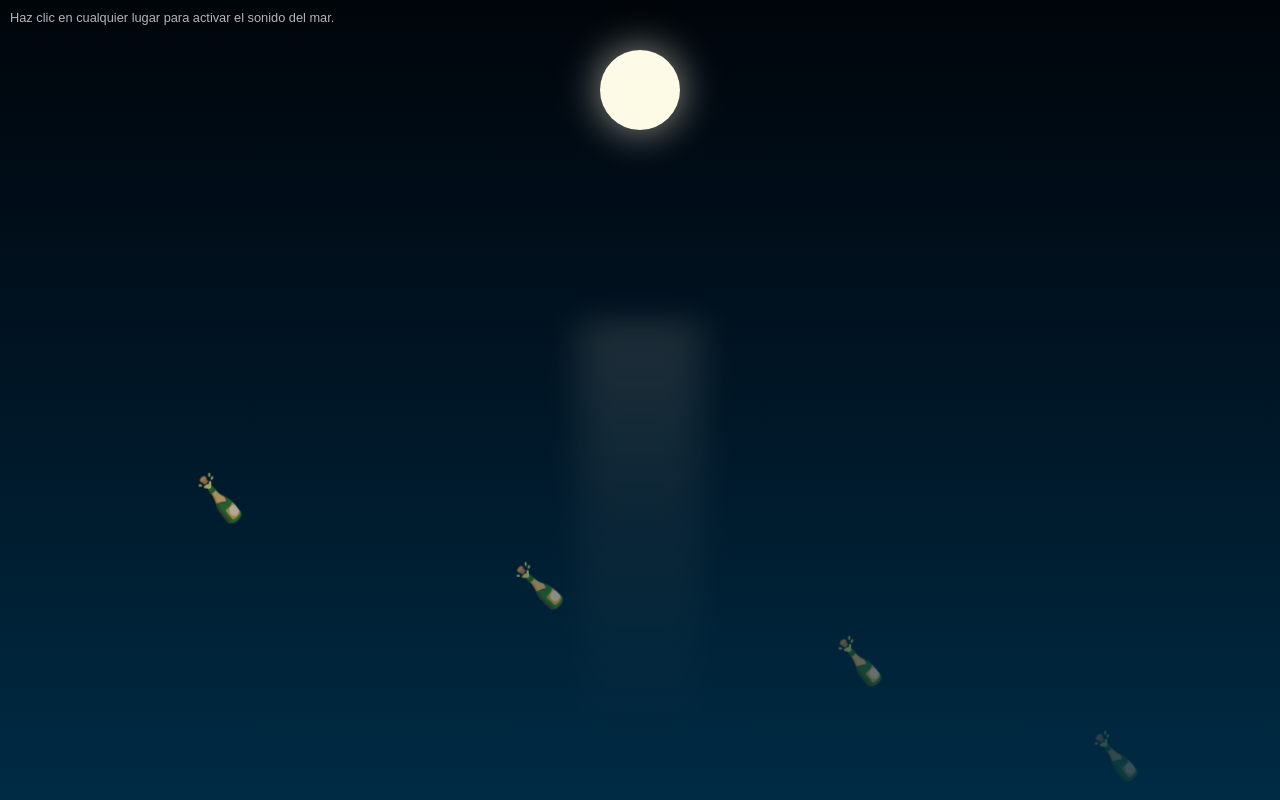
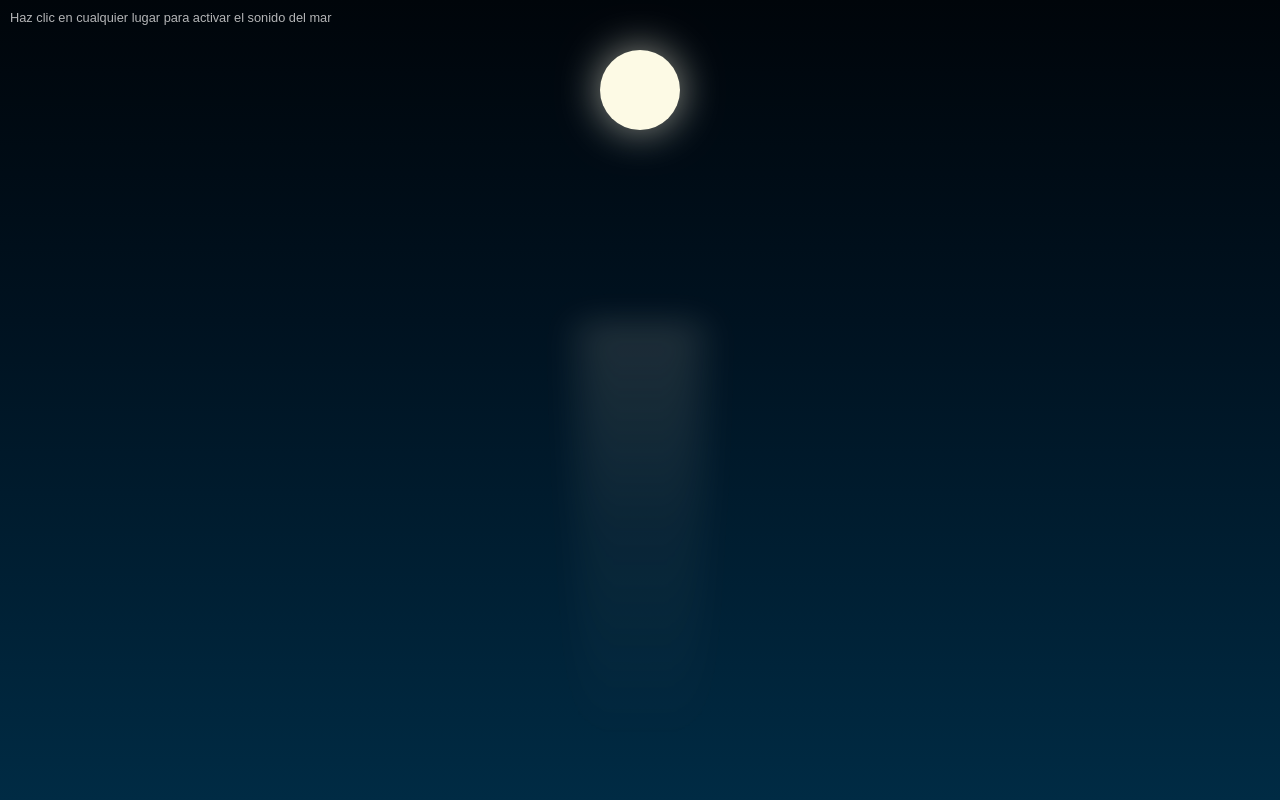
Before and after one commit to sgikal/test, a plain HTML site: page index.html in a window 1280 px wide. Drawn offline with Linux system fonts and the light colour scheme.

Commit message:
index.html

```diff
--- a/index.html
+++ b/index.html
@@ -8,10 +8,10 @@
 </head>
 
 
-<body>
+<body oncontextmenu="return false;">
 
 <div id="start-hint" style="position: fixed; top: 10px; left: 10px; color: white; z-index: 2000; font-family: sans-serif; font-size: 0.8rem; opacity: 0.7;">
-    Haz clic en cualquier lugar para activar el sonido del mar.
+    Haz clic en cualquier lugar para activar el sonido del mar
 </div>
 
 <audio id="sea-sound" loop>
@@ -25,10 +25,10 @@
 <div class="ocean">
     <div class="reflection"></div>
 
-    <div class="bottle" style="--i:1; left: 15%;">🍾</div>
-    <div class="bottle" style="--i:2; left: 40%;">🍾</div>
-    <div class="bottle" style="--i:3; left: 65%;">🍾</div>
-    <div class="bottle" style="--i:4; left: 85%;">🍾</div>
+    <div class="bottle" style="--i:1; left: 15%;"></div>
+    <div class="bottle" style="--i:2; left: 40%;"></div>
+    <div class="bottle" style="--i:3; left: 65%;"></div>
+    <div class="bottle" style="--i:4; left: 85%;"></div>
 </div>
 
 <div id="modal-overlay" class="overlay">
```
